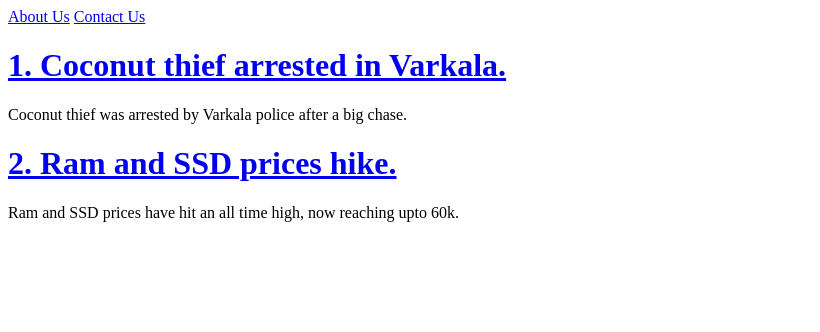
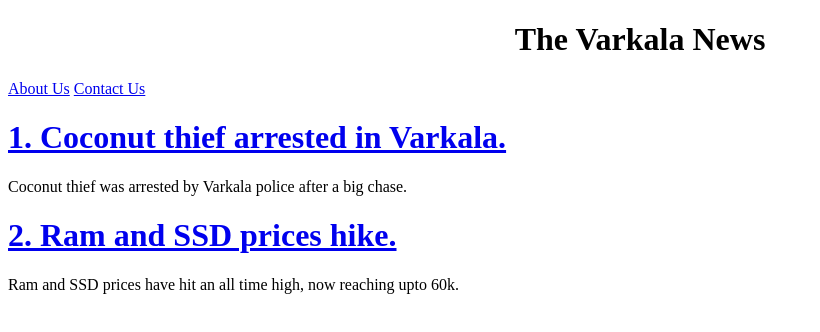
Before and after one commit to ashik-20003/Classes, a plain HTML site: page HTML Exam/home.html in a window 1280 px wide. Shown: the whole page, without its empty margins (0-820 px from the left). Drawn offline with Linux system fonts and the light colour scheme.

Commit message:
new change

```diff
--- a/HTML Exam/home.html
+++ b/HTML Exam/home.html
@@ -6,6 +6,7 @@
     <title>News Listing Page</title>
 </head>
 <body>
+    <h1 style="text-align: center;"> The Varkala News</h1>
     <nav>
         <a href = "about.html" target = "_blank">About Us</a>
         <a href = "contact.html" target = "_blank">Contact Us</a>
```
